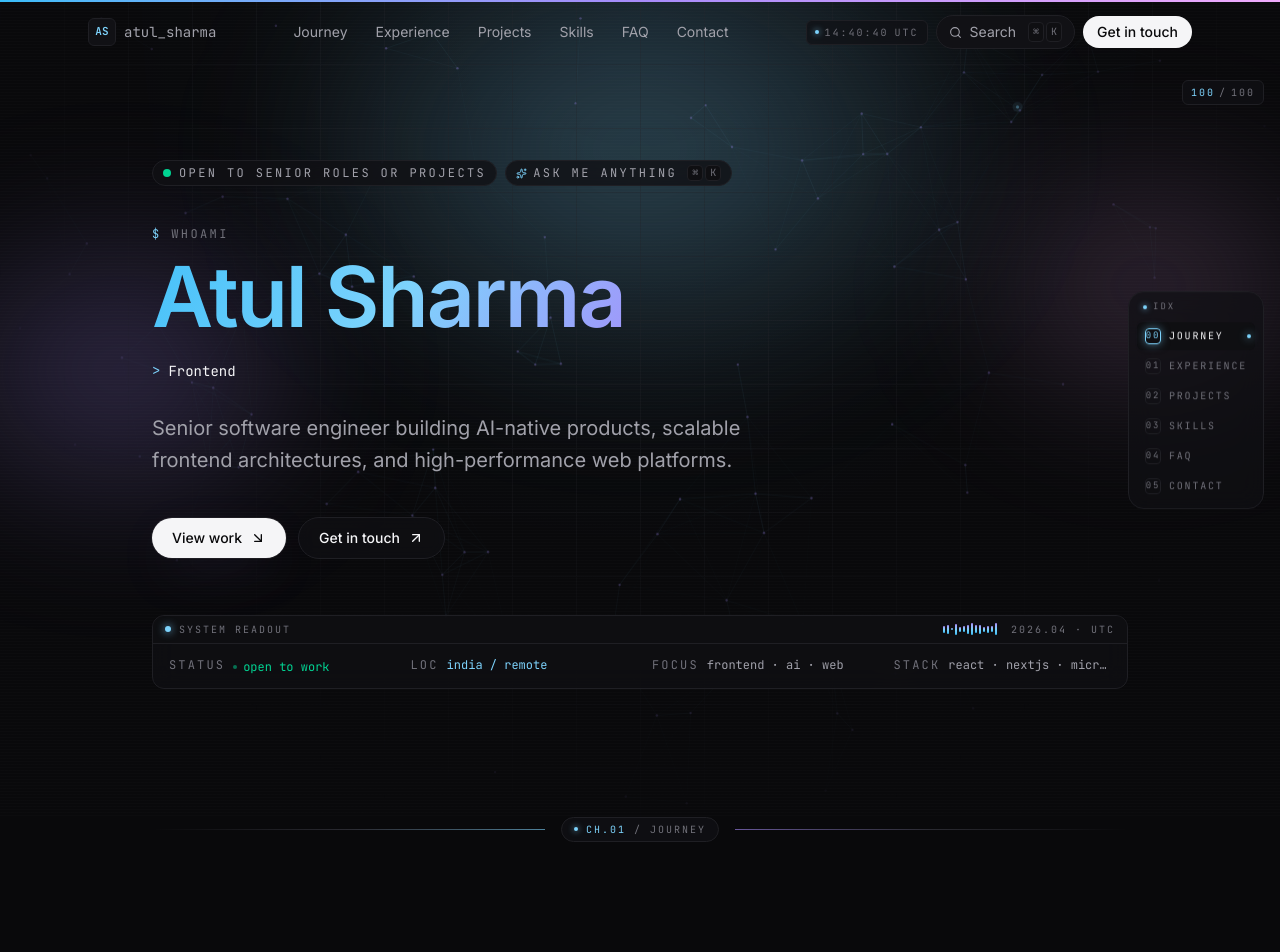
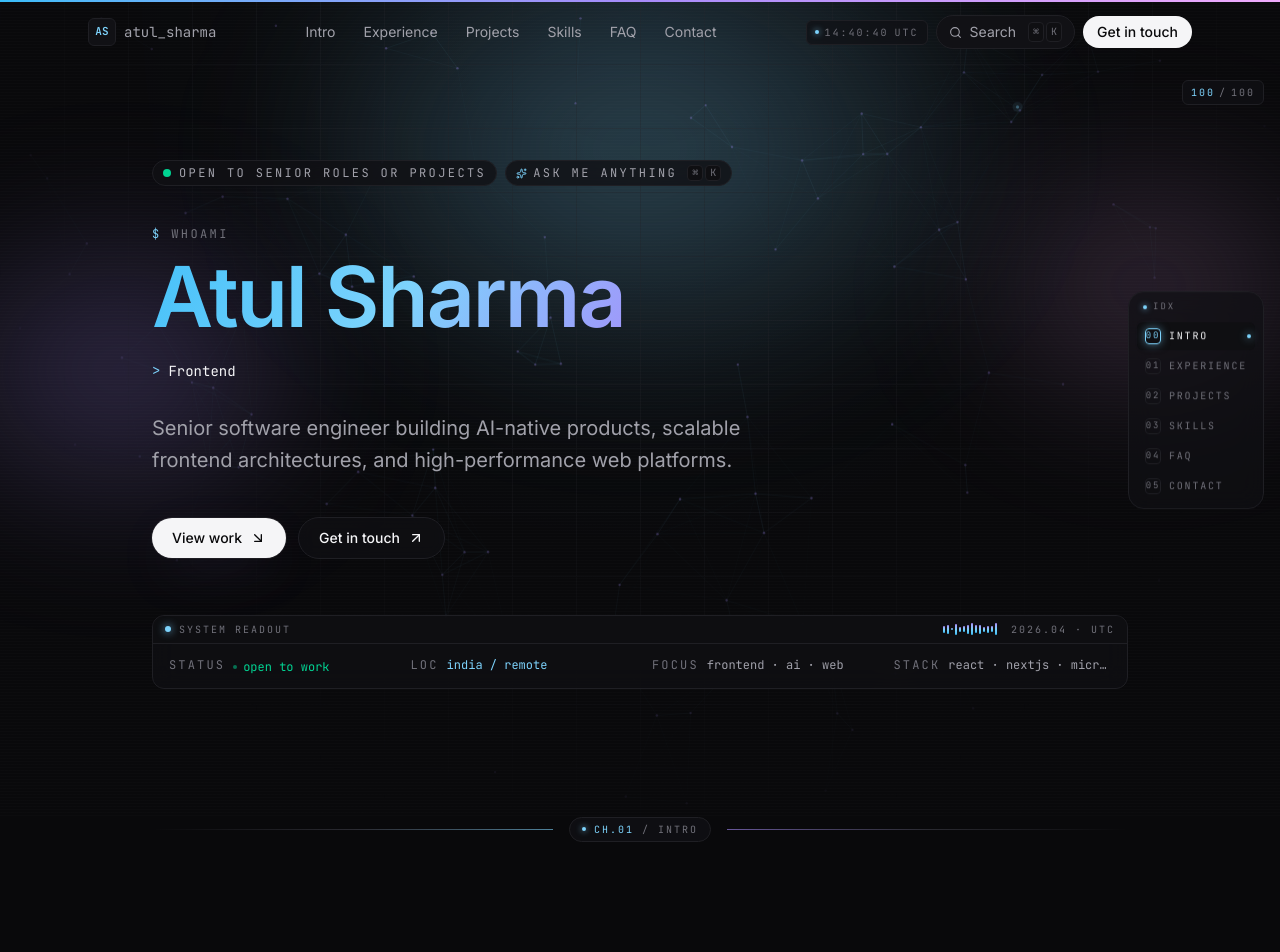
Before and after one commit to The-Atul-Sharma/atul-sharma, a Next.js app: page / in a window 1280 px wide. Shown: the top 952 px of the page. Built offline with nearby package versions, Linux system fonts and the light colour scheme.

Commit message:
fix bugs

```diff
--- a/app/page.tsx
+++ b/app/page.tsx
@@ -21,7 +21,7 @@ export default function Home() {
       <SideRail />
       <main>
         <Hero />
-        <SectionDivider chapter="01" label="Journey" />
+        <SectionDivider chapter="01" label="Intro" />
         <About />
         <SectionDivider chapter="02" label="Work" />
         <Experience />
--- a/components/About.tsx
+++ b/components/About.tsx
@@ -7,7 +7,7 @@ import { siteConfig } from "@/config/siteConfig";
 
 export function About() {
   return (
-    <Section id="journey">
+    <Section id="intro">
       <SectionHeading command="cat about.md" title="A short introduction." />
 
       <motion.div
--- a/components/Experience.tsx
+++ b/components/Experience.tsx
@@ -16,17 +16,14 @@ export function Experience() {
   const beamHeight = useTransform(scrollYProgress, [0, 1], ["0%", "100%"]);
 
   return (
-    <Section id="work">
+    <Section id="experience">
       <SectionHeading
         command="git log --experience"
         title="The journey so far."
         description="A timeline of the places I've worked and the problems I've worked on. Most recent first."
       />
 
-      <ol
-        ref={containerRef}
-        className="relative pl-6 md:pl-10"
-      >
+      <ol ref={containerRef} className="relative pl-6 md:pl-10">
         <div
           aria-hidden
           className="absolute left-0 top-0 h-full w-px bg-[var(--color-border)]"
--- a/components/Hero.tsx
+++ b/components/Hero.tsx
@@ -127,7 +127,7 @@ export function Hero() {
             className="mt-10 flex flex-wrap items-center gap-3"
           >
             <a
-              href="#work"
+              href="#experience"
               className="group relative inline-flex items-center gap-2 overflow-hidden rounded-full bg-[var(--color-fg)] px-5 py-2.5 text-sm font-medium text-[var(--color-bg)] shadow-[0_0_0_1px_rgba(255,255,255,0.06),0_18px_50px_-18px_rgba(167,139,250,0.55)] transition-all hover:shadow-[0_0_0_1px_rgba(255,255,255,0.1),0_20px_60px_-18px_rgba(167,139,250,0.8)]"
             >
               <span className="absolute inset-0 -translate-x-full bg-gradient-to-r from-transparent via-white/40 to-transparent transition-transform duration-700 group-hover:translate-x-full" />
--- a/config/siteConfig.ts
+++ b/config/siteConfig.ts
@@ -109,7 +109,7 @@ export const siteConfig: SiteConfig = {
   },
 
   nav: [
-    { label: "Journey", href: "#journey" },
+    { label: "Intro", href: "#intro" },
     { label: "Experience", href: "#experience" },
     { label: "Projects", href: "#projects" },
     { label: "Skills", href: "#skills" },
```
